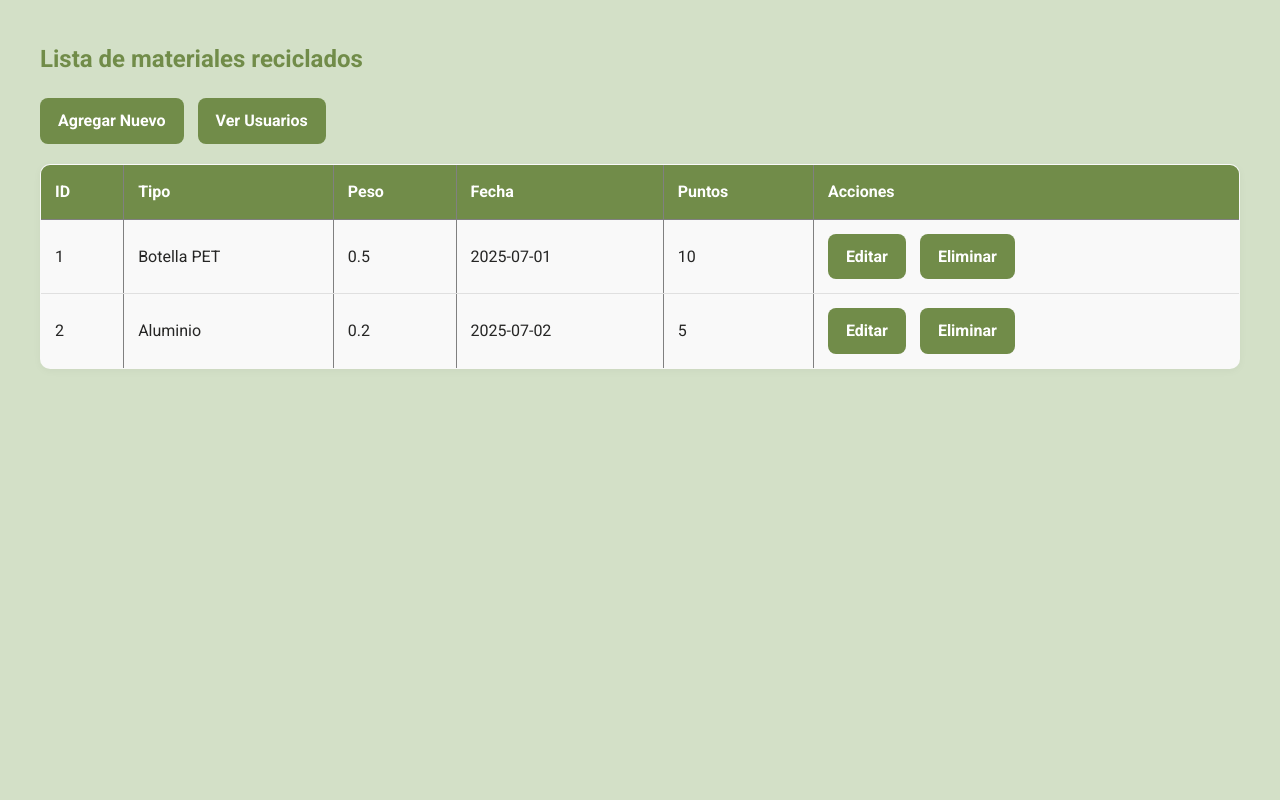
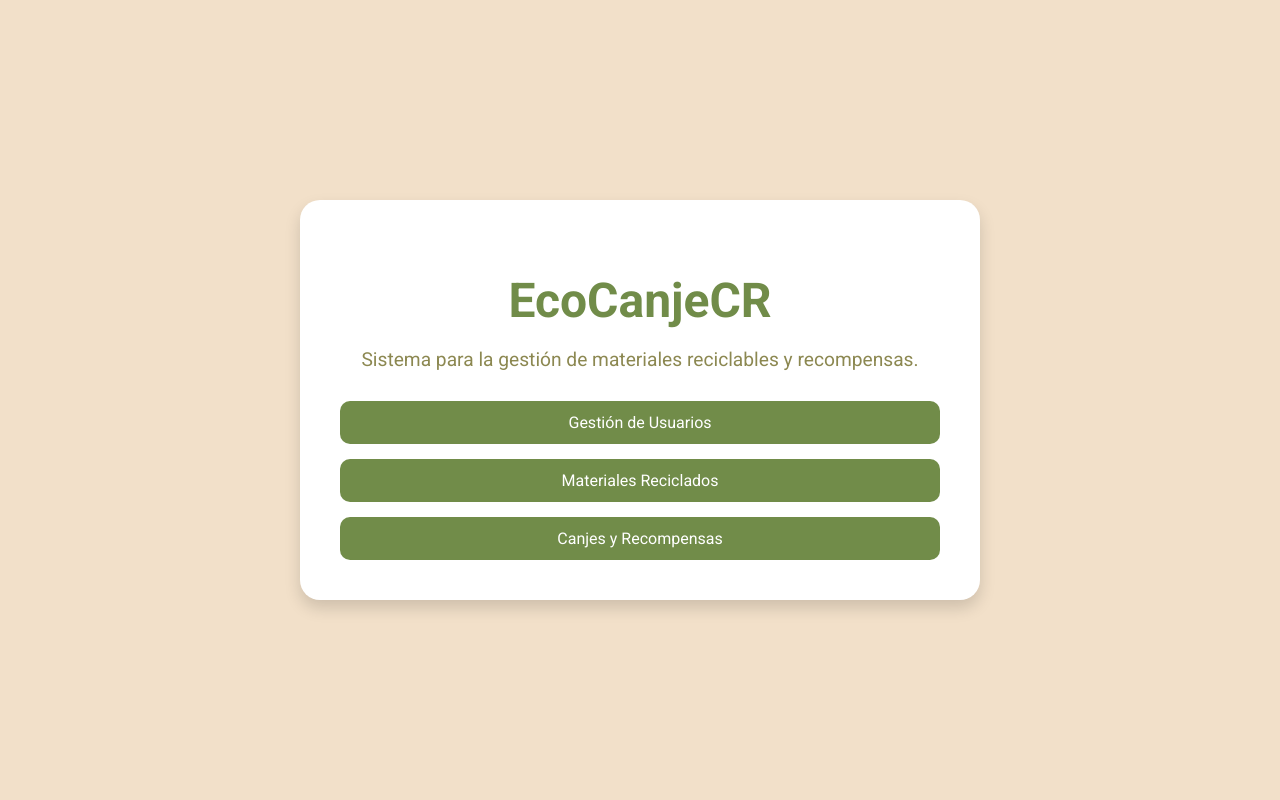
Before and after one commit to Alecast1227/EcoCanjeCR, a PHP site: page / in a window 1280 px wide. Run offline with PHP 8.4, Linux system fonts and the light colour scheme.

Commit message:
Last push
Terminar el index

```diff
--- a/index.php
+++ b/index.php
@@ -1,8 +1,119 @@
 <?php
-$controller = $_GET['controller'] ?? 'MaterialReciclado';
-$action = $_GET['action'] ?? 'index';
+$controller = $_GET['controller'] ?? null;
+$action = $_GET['action'] ?? null;
+?>
 
-require_once "controllers/{$controller}Controller.php";
-$controllerName = $controller . "Controller";
-$objController = new $controllerName();
-$objController->$action();
+<!DOCTYPE html>
+<html lang="es">
+<head>
+    <meta charset="UTF-8">
+    <title>EcoCanjeCR - Inicio</title>
+    <style>
+        /* Estilos embebidos */
+        @import url('https://fonts.googleapis.com/css2?family=Roboto:wght@300;400;700&display=swap');
+
+        body {
+            background-color: #f2e0c9;
+            color: #262625;
+            font-family: 'Roboto', sans-serif;
+            display: flex;
+            align-items: center;
+            justify-content: center;
+            height: 100vh;
+            margin: 0;
+        }
+
+        .contenedor {
+            text-align: center;
+            padding: 40px;
+            background-color: #fff;
+            border-radius: 20px;
+            box-shadow: 0px 8px 16px rgba(0, 0, 0, 0.15);
+            max-width: 600px;
+            width: 90%;
+        }
+
+        h1 {
+            font-size: 3em;
+            color: #718c49;
+            margin-bottom: 10px;
+        }
+
+        .descripcion {
+            font-size: 1.2em;
+            margin-bottom: 30px;
+            color: #8c8851;
+        }
+
+        .botones {
+            display: flex;
+            flex-direction: column;
+            gap: 15px;
+        }
+
+        .btn {
+            background-color: #718c49;
+            color: white;
+            text-decoration: none;
+            padding: 12px 24px;
+            border-radius: 10px;
+            font-size: 1em;
+            transition: background-color 0.3s ease;
+            display: inline-block;
+        }
+
+        .btn:hover {
+            background-color: #8c8851;
+        }
+
+        .contenido {
+            margin: 40px auto;
+            padding: 20px;
+            max-width: 900px;
+            background-color: #fff;
+            border-radius: 16px;
+            box-shadow: 0 4px 10px rgba(0, 0, 0, 0.1);
+        }
+    </style>
+</head>
+<body>
+
+<?php if (!$controller): ?>
+    <!-- Mostrar solo la portada -->
+    <div class="contenedor">
+        <h1>EcoCanjeCR</h1>
+        <p class="descripcion">Sistema para la gestión de materiales reciclables y recompensas.</p>
+        <div class="botones">
+            <a href="index.php?controller=Usuario&action=index" class="btn">Gestión de Usuarios</a>
+            <a href="index.php?controller=MaterialReciclado&action=index" class="btn">Materiales Reciclados</a>
+            <a href="index.php?controller=Recompensa&action=index" class="btn">Canjes y Recompensas</a>
+        </div>
+    </div>
+<?php else: ?>
+    <!-- Ejecutar controlador normalmente -->
+    <div class="contenido">
+        <?php
+        $archivo = "controllers/{$controller}Controller.php";
+        if (file_exists($archivo)) {
+            require_once $archivo;
+            $nombreClase = $controller . "Controller";
+            if (class_exists($nombreClase)) {
+                $obj = new $nombreClase();
+                $accion = $action ?? 'index';
+                if (method_exists($obj, $accion)) {
+                    $obj->$accion();
+                } else {
+                    echo "<p>Acción <strong>$accion</strong> no encontrada en $nombreClase.</p>";
+                }
+            } else {
+                echo "<p>Controlador <strong>$nombreClase</strong> no válido.</p>";
+            }
+        } else {
+            echo "<p>Archivo <strong>$archivo</strong> no encontrado.</p>";
+        }
+        ?>
+    </div>
+<?php endif; ?>
+
+</body>
+</html>
--- a/public/css/estilo.css
+++ b/public/css/estilo.css
@@ -1,7 +1,7 @@
 @import url('https://fonts.googleapis.com/css2?family=Roboto:wght@300;400;700&display=swap');
 
 :root {
-  --background: #d3e0c7;   /* Fondo limpio */
+  --background: #f2e0c9;
   --surface: #f9f9f9;
   --primary: #718c49;
   --primary-dark: #5a6d38;
--- a/views/material/create.php
+++ b/views/material/create.php
@@ -20,5 +20,7 @@
     <button type="submit">Guardar</button>
 </form>
 </center>
+
+
 </body>
 </html>
--- a/views/material/index.php
+++ b/views/material/index.php
@@ -7,11 +7,13 @@
 </head>
 <body>
 
+<div class="contenido">
+
     <h2>Lista de materiales reciclados</h2>
     <a href="index.php?controller=MaterialReciclado&action=crear" class="btn">Agregar Nuevo</a>
-<a href="index.php?controller=Usuario&action=index" class="btn">Ver Usuarios</a>
 
-<table border="1">
+    <table class="tabla-estilo">
+        <thead>
             <tr>
                 <th>ID</th>
                 <th>Tipo</th>
@@ -20,6 +22,8 @@
                 <th>Puntos</th>
                 <th>Acciones</th>
             </tr>
+        </thead>
+        <tbody>
             <?php
             if (!isset($materiales) || !is_array($materiales)) {
                 $materiales = [];
@@ -33,12 +37,22 @@
                     <td><?= $m['Fecha_Reciclaje'] ?></td>
                     <td><?= $m['Puntos_Asignados'] ?></td>
                     <td>
-                <a href="index.php?controller=MaterialReciclado&action=editar&id=<?= $m['ID_Material_Reciclado'] ?> "class="btn">Editar</a>
-                <a href="index.php?controller=MaterialReciclado&action=eliminar&id=<?= $m['ID_Material_Reciclado'] ?>"class="btn">Eliminar</a>
+                        <a href="index.php?controller=MaterialReciclado&action=editar&id=<?= $m['ID_Material_Reciclado'] ?>" class="btn">Editar</a>
+                        <a href="index.php?controller=MaterialReciclado&action=eliminar&id=<?= $m['ID_Material_Reciclado'] ?>" class="btn">Eliminar</a>
                     </td>
                 </tr>
             <?php endforeach; ?>
+        </tbody>
     </table>
+
+    <a href="index.php"
+     class="btn"
+     style="background-color: #718c49;
+     margin-top: 20px;
+     display:
+     inline-block;">⬅ Volver al inicio</a>
+
+</div>
 
 </body>
 </html>
```
Also changed, not shown: views/recompensa/index.php (+11 -2 lines), views/usuario/index.php (+11 -2 lines). Lines whose indentation alone changed are shown as unchanged.
